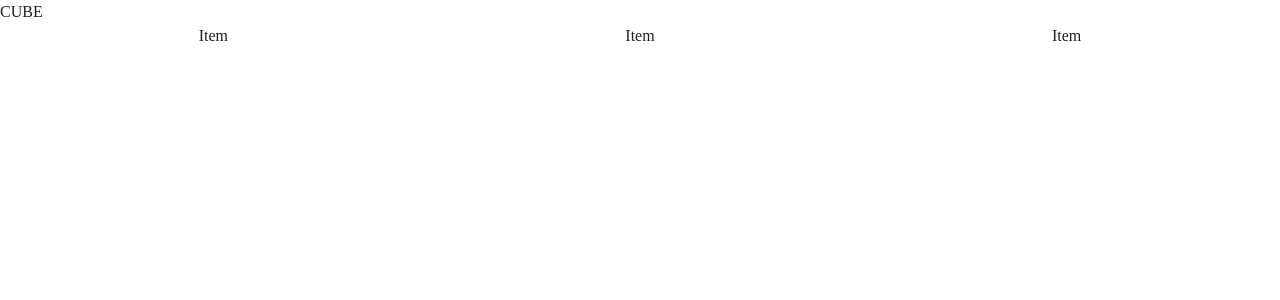
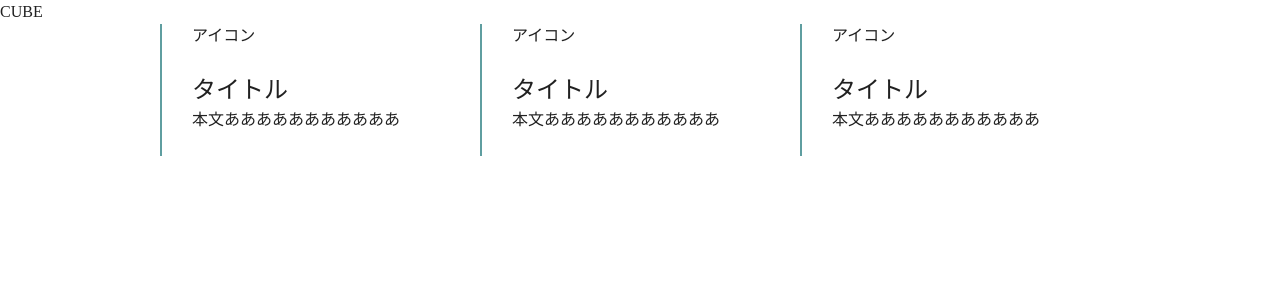
Before and after one commit to oniwawa/blog, a Next.js app: page / in a window 1280 px wide. Shown: the top 300 px of the page. Built offline with nearby package versions, Linux system fonts and the light colour scheme.

Commit message:
0203itemboxのスタイル

```diff
--- a/src/components/item.js
+++ b/src/components/item.js
@@ -1,6 +1,21 @@
 import styles from '@/styles/item.module.css'
 export default function Item(){
     return(
-        <div className="itemList">Item</ div>
+        <div className={styles.box}>
+            <div className={styles.icon}>
+                アイコン
+            </div>
+            <div className={styles.textbox}>
+            <hh3 className={styles.title}>
+                タイトル
+            </hh3>
+            <div>
+            <hh4 className={styles.exp}>
+                本文あああああああああああ
+            </hh4>
+            </div>
+            </div>
+
+        </ div>
     )
 }
--- a/src/styles/globals.css
+++ b/src/styles/globals.css
@@ -21,30 +21,30 @@ body {
   font-family: --main-font;
 }
 
-h1 {
+hh1 {
   font-family: var(--main-font);
   font-size: var(--font-size-h1);
 }
-h2 {
+hh2 {
   font-family: var(--main-font);
   font-size: var(--font-size-h2);
 }
-h3 {
+hh3 {
   font-family: var(--main-font);
   font-size: var(--font-size-h3);
 }
-h4 {
+hh4 {
   font-family: var(--main-font);
   font-size: var(--font-size-h4);
 }
 .itemsList {
   display: flex;  /* フレックスボックスを使用 */
-  justify-content: space-around;  /* 要素間のスペースを均等に配置 */
+  justify-content: center;/* 要素間のスペースを均等に配置 */
   list-style: none;  /* デフォルトのリストスタイルを削除 */
 
 }
 /*リセット*/
-body,h1,h2,h3,h4,.itemsList{
+body,hh1,hh2,hh3,hh4,.itemsList{
   margin: 0;
   padding: 0;
   list-style: none;
--- a/src/styles/item.module.css
+++ b/src/styles/item.module.css
@@ -1,6 +1,22 @@
-.itemsList {
-    display: flex;  /* フレックスボックスを使用 */
-    justify-content: space-around;  /* 要素間のスペースを均等に配置 */
-    list-style: none;  /* デフォルトのリストスタイルを削除 */
+.box{
+    border-left-width: 2px;
+    border-left-color:cadetblue;
+    width:25vw;
+    padding-left: 30px;
+    padding-right: 30px;
+}
+.icon{
 
 }
+.textbox{
+
+padding-top: 24px;
+padding-bottom: 24px;
+}
+
+.title{
+}
+
+.exp{
+    margin-top: 15px;
+}
```
